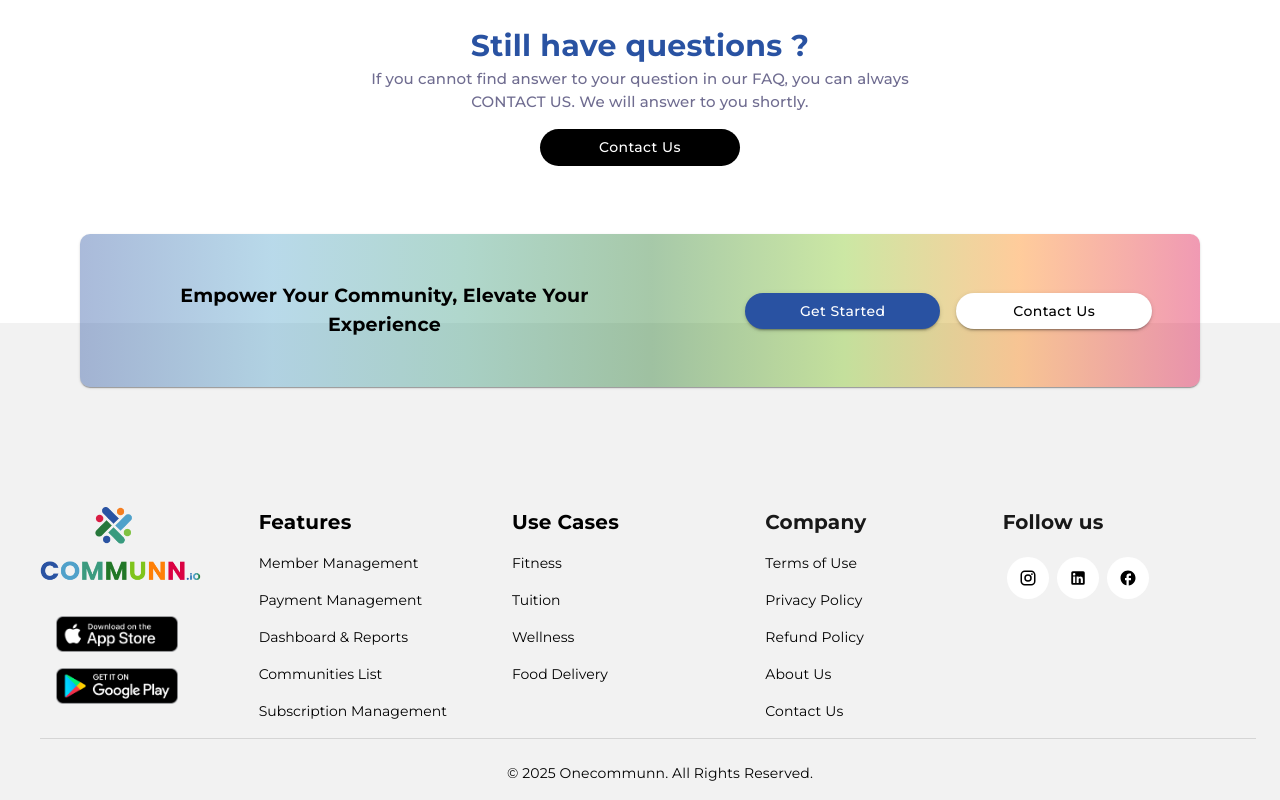
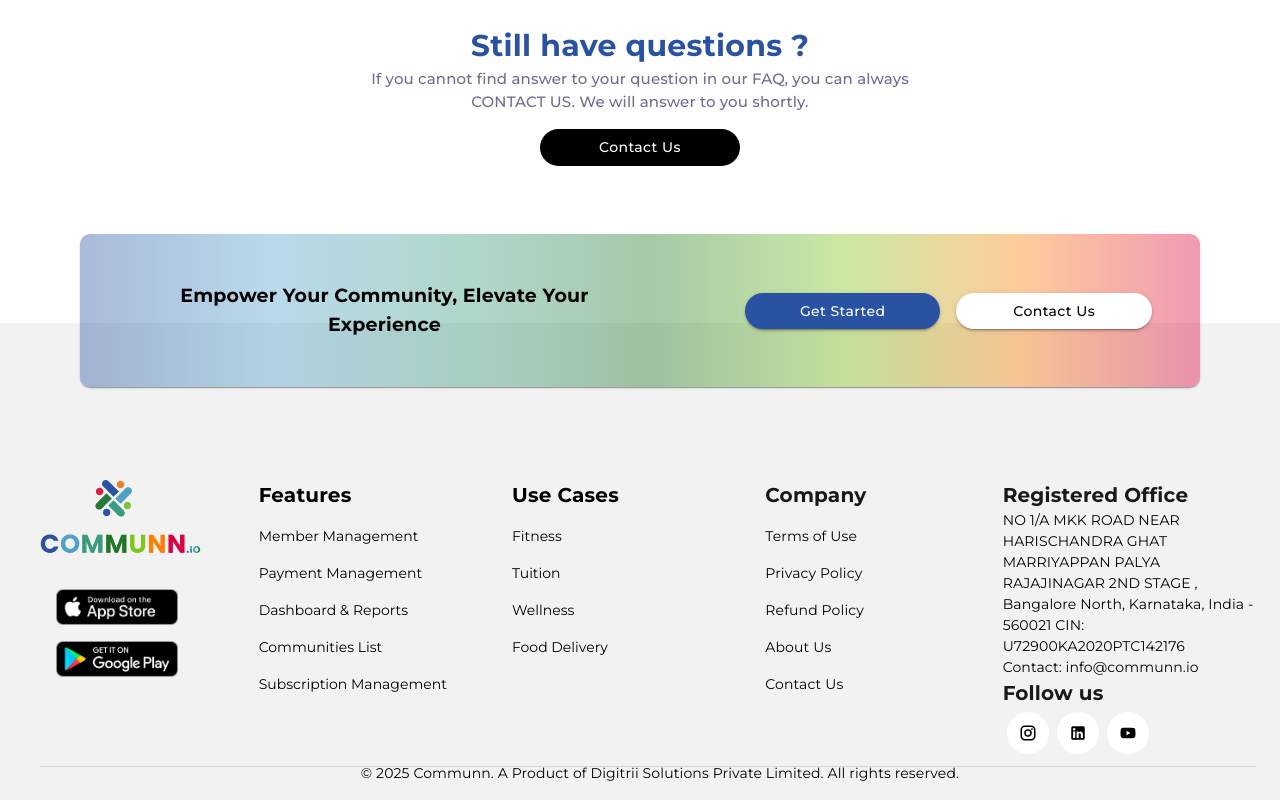
Before and after one commit to ranjithcommunn/Communn_website, a React (Create React App) app: page / in a window 1280 px wide. Shown: the part 4868-5668 px from the top of the page. Built offline with nearby package versions, Linux system fonts and the light colour scheme.

Commit message:
Updated Code

```diff
--- a/src/Layout/Footer.tsx
+++ b/src/Layout/Footer.tsx
@@ -11,7 +11,7 @@ import {
 import List from "@mui/material/List";
 import ListItem from "@mui/material/ListItem";
 import ListItemButton from "@mui/material/ListItemButton";
-import FacebookOutlinedIcon from "@mui/icons-material/FacebookOutlined";
+import YouTubeIcon from '@mui/icons-material/YouTube';
 import InstagramIcon from "@mui/icons-material/Instagram";
 import LinkedInIcon from "@mui/icons-material/LinkedIn";
 import { Link } from "react-router-dom";
@@ -261,7 +261,7 @@ const Footer = () => {
               component={Link}
               to=""
               onClick={() =>
-                window.open("https://admin.onecommunn.com/", "_blank")
+                window.open("https://communn.io/admin/", "_blank")
               }
               sx={{
                 fontFamily: "Montserrat",
@@ -460,6 +460,7 @@ const Footer = () => {
             </List>
           </Grid>
           <Grid item xs={6} md={2.5} lg={2.5}>
+
             <Stack>
               <Typography
                 sx={{
@@ -506,9 +507,43 @@ const Footer = () => {
                   mr: { xs: 2 },
                 }}
               >
+                Registered Office
+              </Typography>
+              <Typography
+                sx={{
+                  color: "#000000",
+                  fontSize: { xs: "10px", md: "14px" },
+                  fontFamily: "Montserrat",
+                }}
+              >
+                NO 1/A MKK ROAD NEAR HARISCHANDRA GHAT MARRIYAPPAN PALYA RAJAJINAGAR 2ND STAGE , Bangalore North, Karnataka, India - 560021
+                CIN: U72900KA2020PTC142176
+
+
+              </Typography>
+              <Typography
+                sx={{
+                  color: "#000000",
+                  fontSize: { xs: "10px", md: "14px" },
+                  fontFamily: "Montserrat",
+                }}
+              >
+                Contact: info@communn.io
+              </Typography>
+            </Stack>
+            <Stack>
+              <Typography
+                sx={{
+                  fontFamily: "Montserrat",
+                  fontSize: { xs: "16px", md: "20px" },
+                  fontWeight: "bold",
+                  color: "#000000E5",
+                  mr: { xs: 2 },
+                }}
+              >
                 Follow us
               </Typography>
-              <Stack sx={{ display: "block" }} marginTop={2}>
+              <Stack sx={{ display: "block" }} >
                 <a
                   href="https://www.instagram.com/communn.io/"
                   target="_blank"
@@ -550,7 +585,7 @@ const Footer = () => {
                   </IconButton>
                 </a>
                 <a
-                  href="https://www.linkedin.com/company/one-communn/"
+                  href="https://www.youtube.com/@Communn_io"
                   target="_blank"
                   rel="noreferrer"
                 >
@@ -559,7 +594,7 @@ const Footer = () => {
                     aria-label="like"
                     sx={{ backgroundColor: "white", m: 0.5 }}
                   >
-                    <FacebookOutlinedIcon
+                    <YouTubeIcon
                       sx={{
                         color: "black",
                         fontSize: { xs: "15px", md: "18px" },
@@ -646,7 +681,7 @@ const Footer = () => {
               </Stack> */}
             </Stack>
           </Grid>
-          <Divider sx={{ width: "100%" }} />
+          <Divider sx={{ width: "100%", mt: 1 }} />
         </Grid>
       </Box>
       <Box sx={{ backgroundColor: "#f2f2f2f2", pt: { xs: 3, md: 0 } }}>
@@ -660,7 +695,8 @@ const Footer = () => {
               textAlign: "center",
             }}
           >
-            © {currentDate?.getFullYear()} Onecommunn. All Rights Reserved.
+            © {currentDate?.getFullYear()}  Communn. A Product of Digitrii Solutions Private Limited. All rights reserved.
+
           </Typography>
         </Stack>
       </Box>
```
